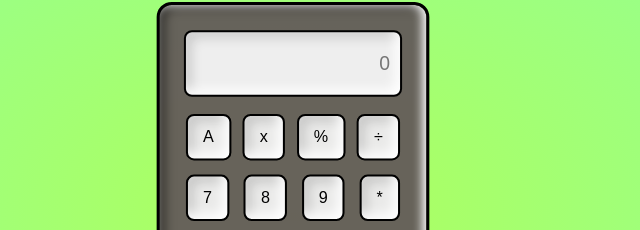
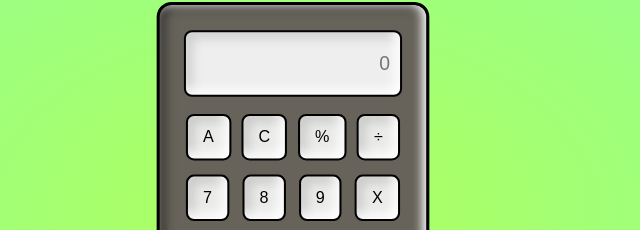
Before and after one commit to AvinashChourasia/TXON_02, a plain HTML site: page index.html in a window 1280 px wide. Shown: the part 184-414 px from the top of the page, 347-987 px from the left. Drawn offline with Linux system fonts and the light colour scheme.

Commit message:
Update index.html

```diff
--- a/index.html
+++ b/index.html
@@ -16,7 +16,7 @@
             </div>
             <div class="row">
                 <button class="b1">A</button>
-                <button class="b1">x</button>
+                <button class="b1">C</button>
                 <button class="b1">%</button>
                 <button class="b1">÷</button>
             </div>
@@ -24,7 +24,7 @@
                 <button class="b1">7</button>
                 <button class="b1">8</button>
                 <button class="b1">9</button>
-                <button class="b1">*</button>
+                <button class="b1">X</button>
             </div>
             <div class="row">
                 <button class="b1">4</button>
```
